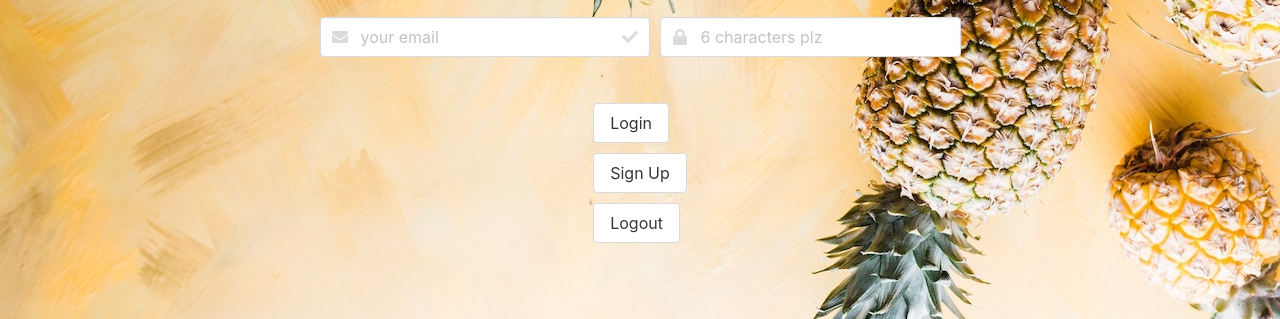
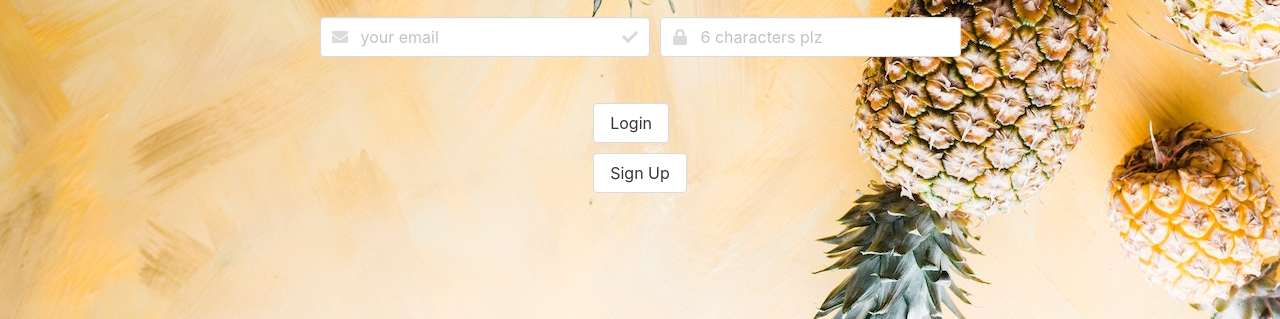
Before and after one commit to caylenepicache/shigging_project, a plain HTML site: page index.html in a window 1280 px wide. Shown: the part 481-800 px from the top of the page. Drawn offline with nearby package versions, Linux system fonts and the light colour scheme; no server answers.

Commit message:
changed syntax for button logout from hide to is-hidden

```diff
--- a/index.html
+++ b/index.html
@@ -131,7 +131,7 @@
             </p>
       <!-- logoout button -->
             <p class="control is-pulled-left">
-                <button class="button is-outlined hide" id="btnLogout">
+                <button class="button is-outlined is-hidden" id="btnLogout">
                   Logout
                 </button>
               </p>
```
